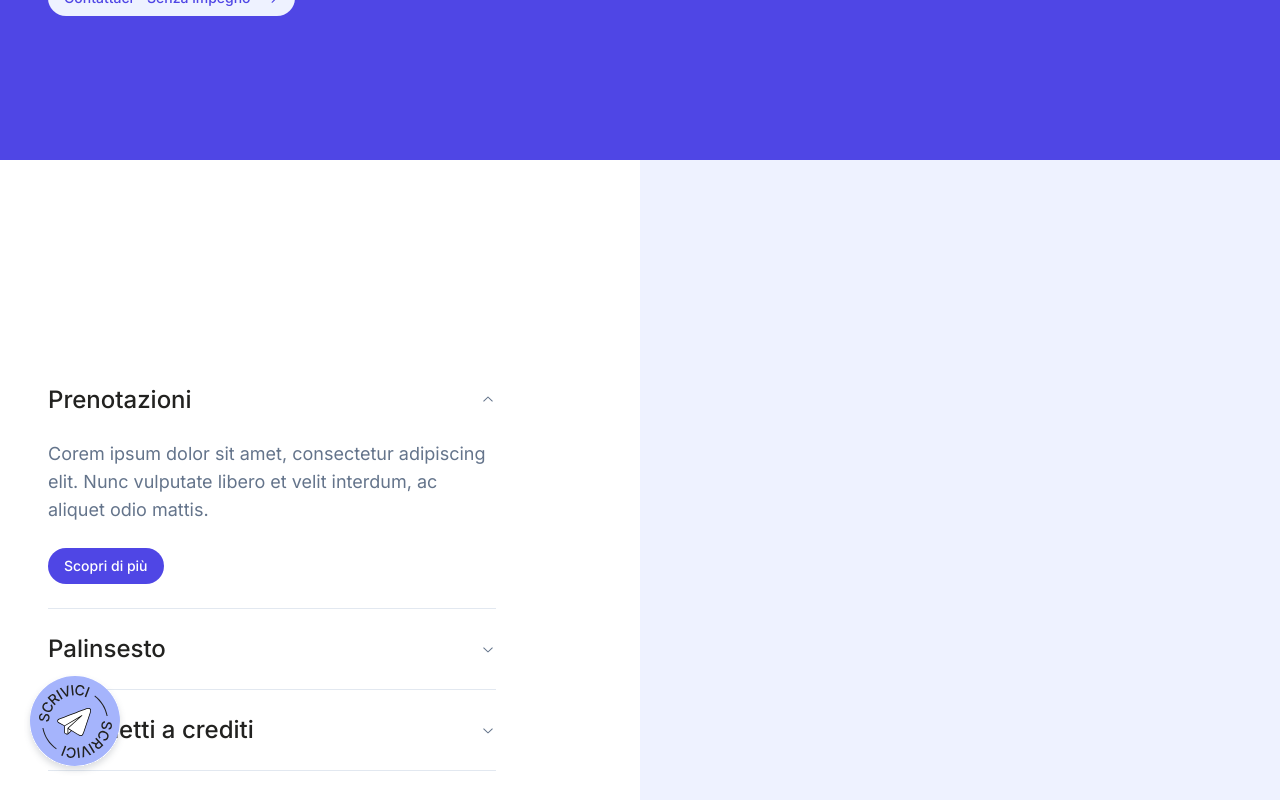
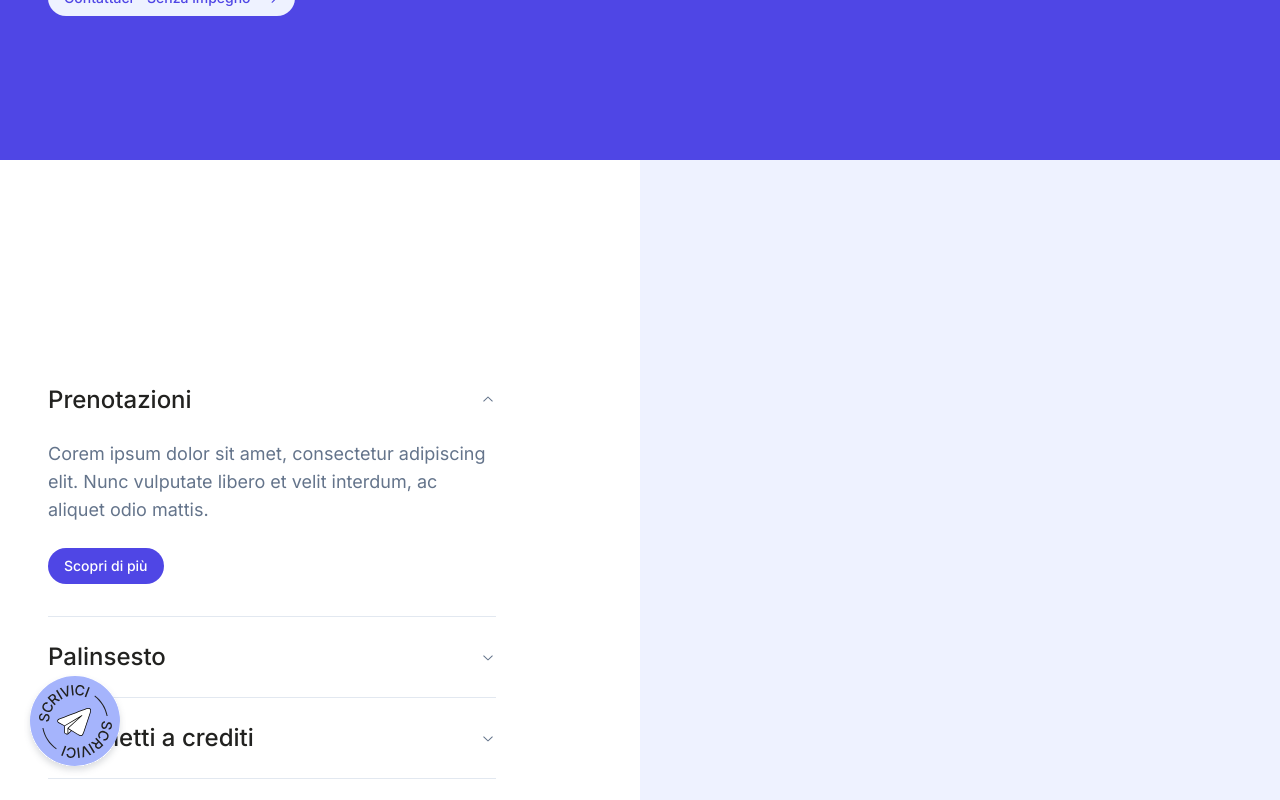
Before and after one commit to classifit/classifit-website, a Next.js app: page / in a window 1280 px wide. Both pictures are taken after a click on the button "Prenotazioni". Shown: the part 560-1360 px from the top of the page. Built offline with nearby package versions, Linux system fonts and the light colour scheme.

Commit message:
little accordion fix

```diff
--- a/components/ui/accordion.tsx
+++ b/components/ui/accordion.tsx
@@ -52,7 +52,7 @@ const AccordionContent = React.forwardRef<
     )}
     {...props}
   >
-    <div className="pb-6 pt-0">{children}</div>
+    <div className="pb-8 pt-0">{children}</div>
   </AccordionPrimitive.Content>
 ))
 AccordionContent.displayName = AccordionPrimitive.Content.displayName
```
